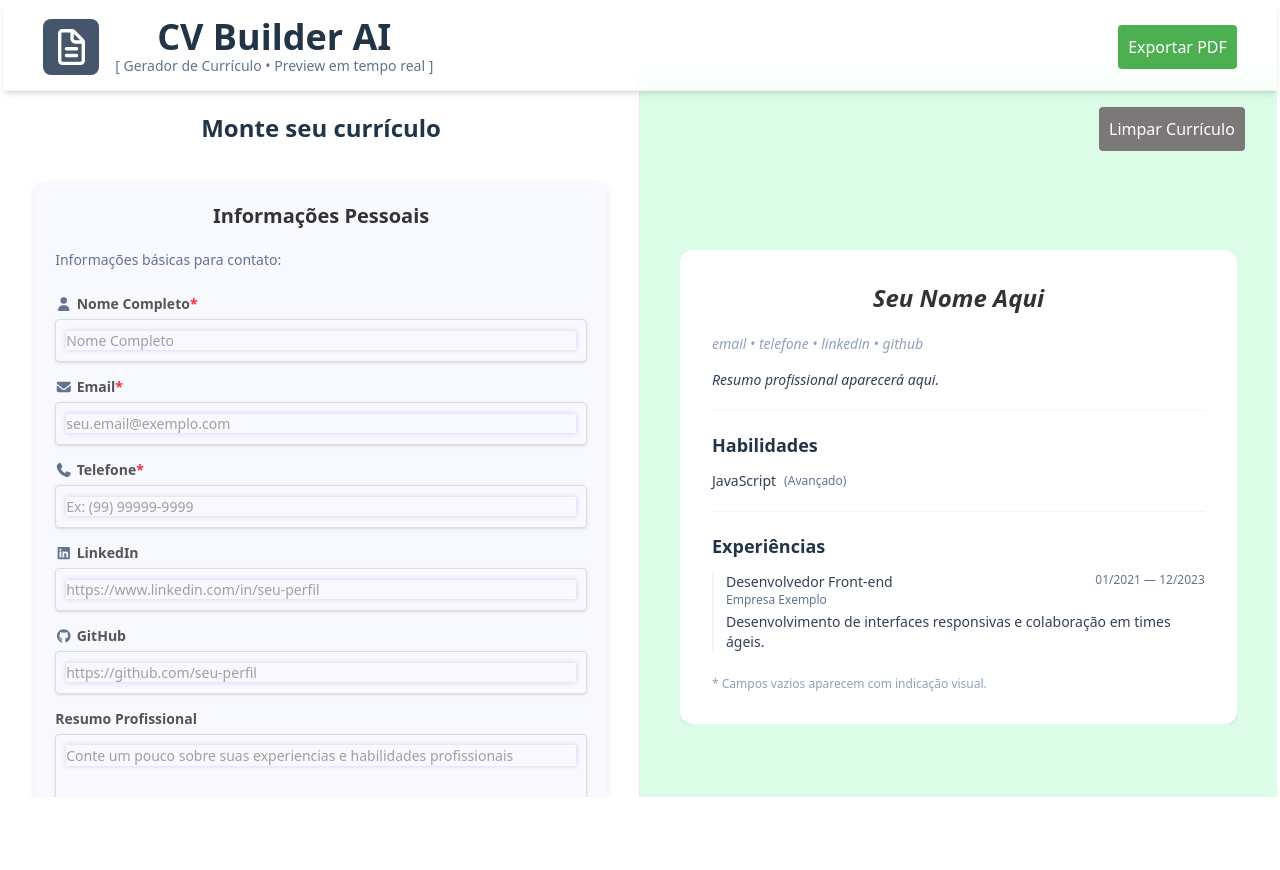
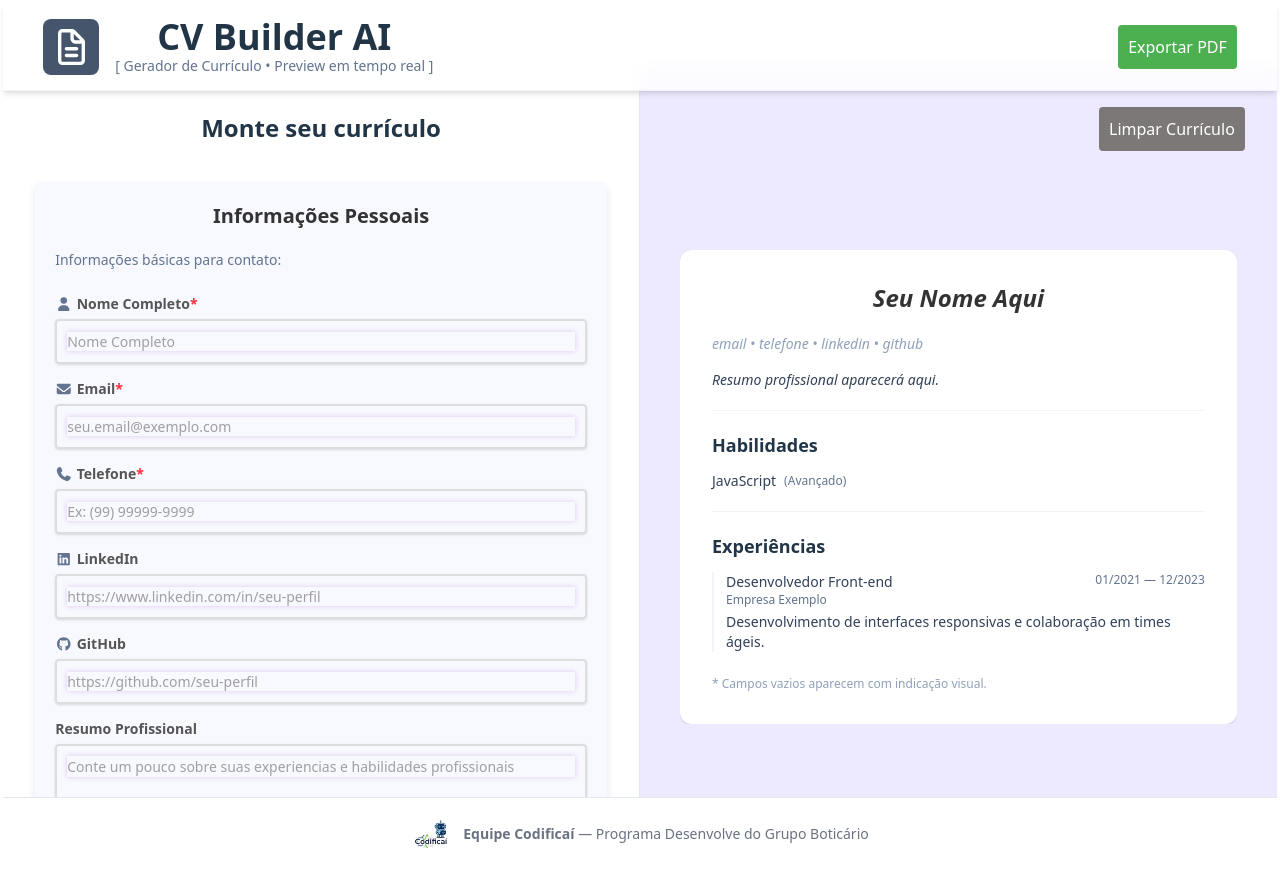
Before and after one commit to JulianaFioretti/Gerador-de-Curriculo-IA, a React (Vite) app: page / in a window 1280 px wide. Before the commit the page ends 800 px from the top, so only its background shows below. Built offline with nearby package versions, Linux system fonts and the light colour scheme.

Commit message:
:sparkles: feat: add Footer

```diff
--- a/src/App.tsx
+++ b/src/App.tsx
@@ -2,6 +2,7 @@ import Header from './components/Layout/Header';
 import React, { useEffect, useState, createContext } from 'react';
 import FormSection from './components/Layout/FormSection';
 import PreviewSection from './components/Layout/PreviewSection';
+import Footer from './components/Layout/Footer';
 import './index.css';
 import type { CVState } from './types/cv.types';
 
@@ -107,6 +108,7 @@ function App() {
             <PreviewSection />
           </div>
         </div>
+        <Footer />
       </div>
     </CVContext.Provider>
   );
--- a/src/components/Form/PersonalInfo.css
+++ b/src/components/Form/PersonalInfo.css
@@ -49,11 +49,21 @@ input[type="url"],
 textarea {
   width: 100%;
   padding: 10px;
-  border: 1px solid #ddd;
+  border: 2px solid #ddd;
   border-radius: 4px;
   box-sizing: border-box;
   font-size: 14px;
   color:#333;
+}
+
+input[type="text"]:focus,
+input[type="email"]:focus,
+input[type="tel"]:focus,
+input[type="url"]:focus,
+textarea:focus {
+  border-color: #535bf2 !important;
+  box-shadow: 0 0 0 2px rgba(26, 32, 141, 0.15) !important;
+  outline: none !important;
 }
 
 input::placeholder,
--- /dev/null
+++ b/src/components/Layout/Footer.tsx
@@ -0,0 +1,21 @@
+import React from 'react';
+import logoCodificai from '../../assets/logo_codificai_b.png';
+
+const Footer: React.FC = () => (
+  <footer className="w-full py-4 bg-white text-center text-sm text-gray-500 border-t border-slate-200 mt-0">
+    <a
+      href="https://julianafioretti.github.io/Gerador-de-Curriculo-IA"
+      target="_blank"
+      rel="noopener noreferrer"
+      className="footer-link flex flex-row items-center justify-center gap-3"
+    >
+      <img src={logoCodificai} alt="Logo Codificaí" className="h-10" style={{maxWidth: 120}} />
+      <span>
+        <strong>Equipe Codificaí</strong>
+        &nbsp;— Programa Desenvolve do Grupo Boticário
+      </span>
+    </a>
+  </footer>
+);
+
+export default Footer;
--- a/src/components/Layout/PreviewSection.tsx
+++ b/src/components/Layout/PreviewSection.tsx
@@ -2,7 +2,7 @@ import CVPreview from "../Preview/CVPreview";
 
 function PreviewSection() {
   return (
-    <div className="flex-1 bg-green-100 p-4 flex flex-col items-center min-h-screen overflow-auto">
+    <div className="flex-1 bg-violet-100 p-4 flex flex-col items-center min-h-screen overflow-auto">
       <div className="flex-1 flex flex-col items-center justify-center w-full">
         <CVPreview />
       </div>
--- a/src/index.css
+++ b/src/index.css
@@ -19,7 +19,7 @@
 
 a {
   font-weight: 500;
-  color: #646cff;
+  color: #1a208d;
   text-decoration: inherit;
 }
 a:hover {
@@ -114,3 +114,11 @@ button:focus-visible {
 h1 {
   text-align: center;
 }
+
+.footer-link {
+  color: inherit !important;
+  text-decoration: none !important;
+}
+.footer-link:hover {
+  text-decoration: underline;
+}
```
